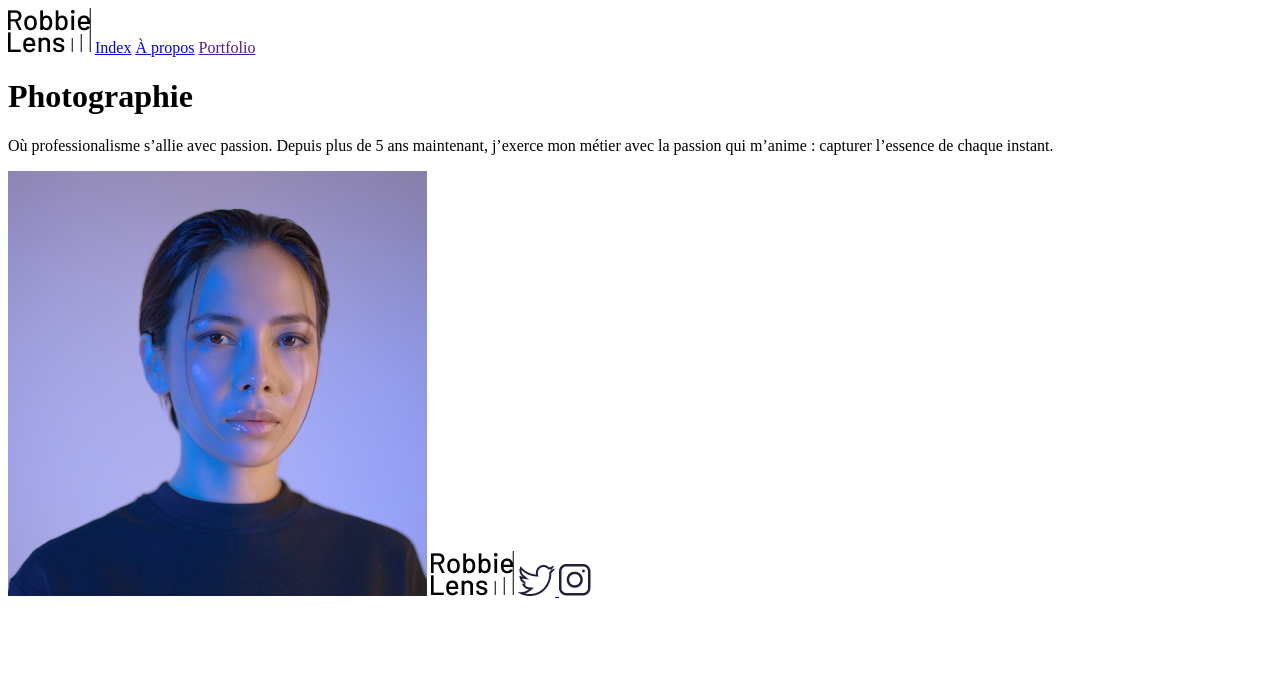
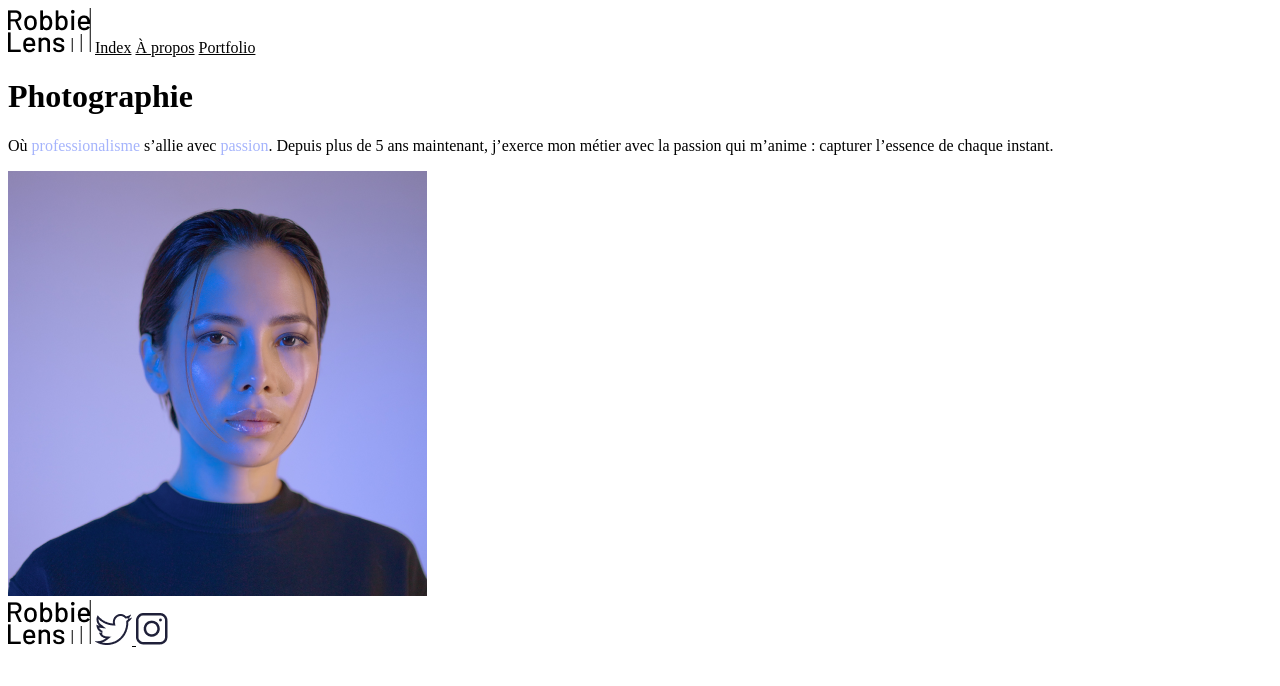
Before and after one commit to Wattiau/Cr-ez-votre-site-web-avec-HTML5-et-CSS3, a plain HTML site: page index.html in a window 1280 px wide. Drawn offline with Linux system fonts and the light colour scheme.

Commit message:
ajout des div et class pour le css

```diff
--- a/index.html
+++ b/index.html
@@ -4,33 +4,38 @@
 <head>
     <meta charset="UTF-8">
     <meta name="viewport" content="width=device-width, initial-scale=1.0">
+    <link rel="stylesheet" href="style.css">
     <title>Accueil – Robbie Lens Photographie</title>
 </head>
 
 <body>
-
+    <div>
         <img src="images/logo.png" alt="logo Robbie Lens">
-    <a href="index.html">Index</a>
-    <a href="a-propos.html">À propos</a>
-    <a href="">Portfolio</a>
+        <a href="index.html" class="link">Index</a>
+        <a href="a-propos.html" class="link">À propos</a>
+        <a href="portfolio.html" class="link">Portfolio</a>
+    </div>
 
     <h1>Photographie</h1>
-    <p>
-        Où professionalisme s’allie avec passion. Depuis plus de 5 ans maintenant, j’exerce mon métier avec la passion
+    <p class="ma_classe">
+        Où <span class="important">professionalisme</span> s’allie avec <span class="important">passion</span>. Depuis plus de 5 ans maintenant, j’exerce mon métier avec la passion
         qui m’anime : capturer l’essence de chaque instant.
     </p>
 
     <img src="images/robbie-lens.png" alt="Portrait avec effet de la photographe Robbie Lens">
+
+    <div>
         <img src="images/logo.png" alt="logo Robbie Lens">
 
 
-    <a href="https://twitter.com/" target="_blank">
+        <a href="https://twitter.com/" target="_blank" class="link">
             <img src="images/twitter.png" alt="Logo Twitter">
         </a>
 
-    <a href="https://www.instagram.com/" target="_blank">
+        <a href="https://www.instagram.com/" target="_blank" class="link">
             <img src="images/instagram.png" alt="Logo instagram">
         </a>
+    </div>
 
     </body>
 </html>
--- a/style.css
+++ b/style.css
@@ -0,0 +1,7 @@
+.link{
+    color: black;
+}
+
+.important{
+    color: #A5B4FC;
+}
```
Also changed, not shown: a-propos.html (+13 -7 lines), portfolio.html (+16 -11 lines). Lines whose indentation alone changed are shown as unchanged.
